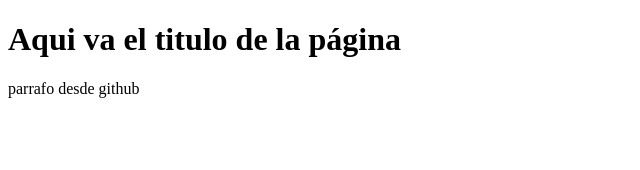
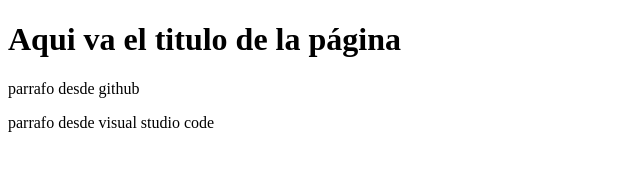
Before and after one commit to GalileoMartinez98/proyectoWebC, a plain HTML site: page index.html in a window 1280 px wide. Shown: the whole page, without its empty margins (0-640 px from the left). Drawn offline with Linux system fonts and the light colour scheme.

Commit message:
agregando parrafo 2

```diff
--- a/index.html
+++ b/index.html
@@ -9,5 +9,6 @@
 <body>
     <h1>Aqui va el titulo de la página</h1>
     <p>parrafo desde github</p>
+    <p>parrafo desde visual studio code</p>
 </body>
 </html>
```
